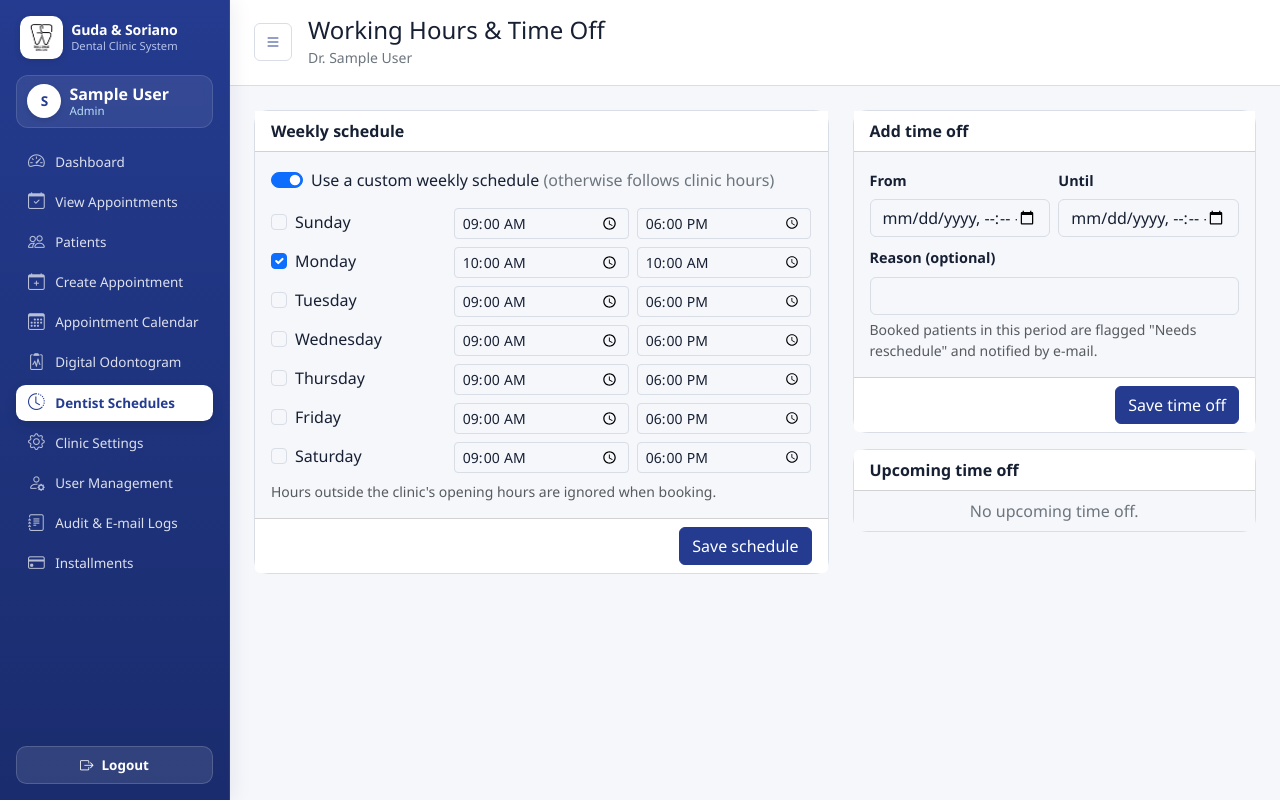
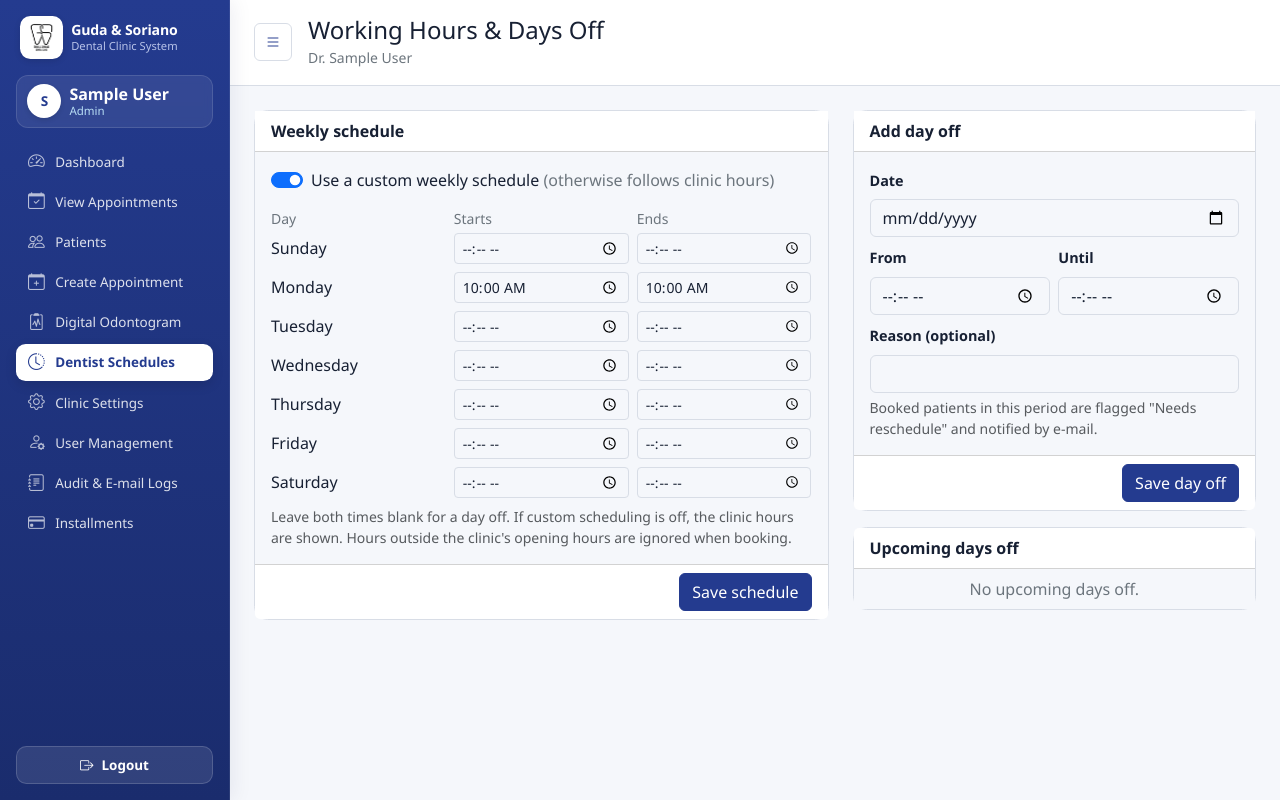
Before and after one commit to atreyuuu009/orachart-laravel, a Laravel app: page /schedule in a window 1280 px wide. Run offline with Laravel 12, Linux system fonts and the light colour scheme; a user stored in the database is signed in; data comes from the database, SQL or seed files in the repository; tables that the repository leaves empty hold one stand-in row (values such as "Sample post").

Commit message:
clinic settings, dentis sched, manage appointments fix

```diff
--- a/app/Http/Controllers/ScheduleController.php
+++ b/app/Http/Controllers/ScheduleController.php
@@ -12,22 +12,15 @@ use Carbon\Carbon;
 use Illuminate\Http\Request;
 use Illuminate\Support\Facades\DB;
 
-/** Weekly working hours + time off for a dentist (dentists edit their own, admin edits any). */
+/** Admin-managed weekly working hours and date-specific days off for dentists. */
 class ScheduleController extends Controller
 {
     public function show(Request $request, ?Dentist $dentist = null)
     {
-        $u = $request->user();
-        if ($u->hasRole('dentist')) {
-            $own = $u->dentist;
-            abort_if(! $own, 403);
-            abort_if($dentist && $dentist->dentist_id !== $own->dentist_id, 403);
-            $dentist = $own; $all = collect();
-        } else {
-            $all = Dentist::with('user')->get();
-            $dentist ??= $all->first();
-            abort_if(! $dentist, 404, 'No dentists found.');
-        }
+        $this->authorizeAdmin($request);
+        $all = Dentist::with('user')->get();
+        $dentist ??= $all->first();
+        abort_if(! $dentist, 404, 'No dentists found.');
         $dentist->load('user');
 
         $rows = DentistSchedule::where('dentist_id', $dentist->dentist_id)->where('is_active', 1)->get()->keyBy('day_of_week');
@@ -40,7 +33,7 @@ class ScheduleController extends Controller
 
     public function saveHours(Request $request, Dentist $dentist)
     {
-        $this->authorizeDentist($request, $dentist);
+        $this->authorizeAdmin($request);
 
         if (! $request->boolean('custom')) {
             DentistSchedule::where('dentist_id', $dentist->dentist_id)->delete();
@@ -51,15 +44,14 @@ class ScheduleController extends Controller
         $rows = [];
         foreach (range(0, 6) as $d) {
             $r = $request->input("days.$d", []);
-            if (empty($r['enabled'])) continue;
             $start = $r['start'] ?? ''; $end = $r['end'] ?? '';
+            if ($start === '' && $end === '') continue;
             if (! preg_match('/^\d{2}:\d{2}$/', $start) || ! preg_match('/^\d{2}:\d{2}$/', $end) || $start >= $end) {
                 return back()->withInput()->withErrors(['hours' => 'Every working day needs a start time earlier than its end time.']);
             }
             $rows[] = ['dentist_id' => $dentist->dentist_id, 'day_of_week' => $d, 'start_time' => $start, 'end_time' => $end, 'is_active' => 1];
         }
-        if (! $rows) return back()->withErrors(['hours' => 'Select at least one working day, or switch back to the clinic hours.']);
-
+        if (! $rows) return back()->withInput()->withErrors(['hours' => 'Enter working hours for at least one day, or switch back to clinic hours.']);
         DB::transaction(function () use ($dentist, $rows) {
             DentistSchedule::where('dentist_id', $dentist->dentist_id)->delete();
             DentistSchedule::insert($rows);
@@ -70,32 +62,35 @@ class ScheduleController extends Controller
 
     public function storeTimeOff(Request $request, Dentist $dentist, ScheduleService $schedule)
     {
-        $this->authorizeDentist($request, $dentist);
+        $this->authorizeAdmin($request);
         $v = $request->validate([
-            'start_at' => 'required|date', 'end_at' => 'required|date|after:start_at', 'reason' => 'nullable|string|max:255',
+            'date' => 'required|date_format:Y-m-d',
+            'start_time' => 'required|date_format:H:i',
+            'end_time' => 'required|date_format:H:i|after:start_time',
+            'reason' => 'nullable|string|max:255',
         ]);
+        $startAt = Carbon::createFromFormat('Y-m-d H:i', $v['date'].' '.$v['start_time']);
+        $endAt = Carbon::createFromFormat('Y-m-d H:i', $v['date'].' '.$v['end_time']);
         $t = TimeOff::create([
-            'dentist_id' => $dentist->dentist_id, 'start_at' => Carbon::parse($v['start_at']), 'end_at' => Carbon::parse($v['end_at']),
+            'dentist_id' => $dentist->dentist_id, 'start_at' => $startAt, 'end_at' => $endAt,
             'reason' => $v['reason'] ?? null, 'created_by_user_id' => $request->user()->user_id,
         ]);
-        $flagged = $schedule->flagConflicts($dentist->dentist_id, Carbon::parse($v['start_at']), Carbon::parse($v['end_at']));
-        Audit::log('create', 'sch_time_offs', $t->time_off_id, 'Time off added');
+        $flagged = $schedule->flagConflicts($dentist->dentist_id, $startAt, $endAt);
+        Audit::log('create', 'sch_time_offs', $t->time_off_id, 'Day off added');
 
-        return back()->with('status', 'Time off saved.'.($flagged ? " {$flagged} appointment(s) were flagged for rescheduling and the patients were e-mailed." : ''));
+        return back()->with('status', 'Day off saved.'.($flagged ? " {$flagged} appointment(s) were flagged for rescheduling and the patients were e-mailed." : ''));
     }
 
     public function destroyTimeOff(Request $request, TimeOff $timeOff)
     {
-        $this->authorizeDentist($request, Dentist::findOrFail($timeOff->dentist_id));
+        $this->authorizeAdmin($request);
         $timeOff->delete();
-        Audit::log('delete', 'sch_time_offs', $timeOff->time_off_id, 'Time off removed');
-        return back()->with('status', 'Time off removed.');
+        Audit::log('delete', 'sch_time_offs', $timeOff->time_off_id, 'Day off removed');
+        return back()->with('status', 'Day off removed.');
     }
 
-    private function authorizeDentist(Request $request, Dentist $dentist): void
+    private function authorizeAdmin(Request $request): void
     {
-        $u = $request->user();
-        if ($u->hasRole('admin')) return;
-        abort_unless($u->hasRole('dentist') && (int) optional($u->dentist)->dentist_id === (int) $dentist->dentist_id, 403);
+        abort_unless($request->user()->hasRole('admin'), 403);
     }
 }
--- a/resources/views/landing.blade.php
+++ b/resources/views/landing.blade.php
@@ -3,7 +3,8 @@
 @php
   $dayNames = ['Sun','Mon','Tue','Wed','Thu','Fri','Sat'];
   $open = $hours->where('is_closed', false);
-  $hoursText = $open->isEmpty() ? 'By appointment' : $dayNames[$open->first()->day_of_week].'–'.$dayNames[$open->last()->day_of_week];
+  $dailyHours = $open->count() === 7 && $open->every(fn ($h) => $h->open_time === $open->first()->open_time && $h->close_time === $open->first()->close_time);
+  $hoursText = $open->isEmpty() ? 'By appointment' : ($dailyHours ? 'Daily '.\Carbon\Carbon::parse($open->first()->open_time)->format('g:i A').'–'.\Carbon\Carbon::parse($open->first()->close_time)->format('g:i A') : $dayNames[$open->first()->day_of_week].'–'.$dayNames[$open->last()->day_of_week]);
 @endphp
 @section('body')
 <nav class="landing-nav navbar navbar-expand-lg sticky-top">
--- a/resources/views/layouts/app.blade.php
+++ b/resources/views/layouts/app.blade.php
@@ -4,7 +4,6 @@
   $role = $u->roleName();
   $nav = match ($role) {
     'patient' => [
-      ['dashboard', 'Home', 'dashboard', 'bi-house-door'],
       ['booking.create', 'Book Appointment', 'booking.*', 'bi-calendar-plus'],
       ['appointments.mine', 'My Appointments', 'appointments.mine', 'bi-calendar-check'],
       ['installments.mine', 'My Installments', 'installments.*', 'bi-credit-card'],
@@ -14,15 +13,12 @@
       ['dashboard', 'Dashboard', 'dashboard', 'bi-speedometer2'],
       ['booking.staff', 'Create Appointment', 'booking.staff*', 'bi-calendar-plus'],
       ['appointments.index', 'Manage Appointments', 'appointments.index', 'bi-calendar-check'],
-      ['calendar', 'Appointment Calendar', 'calendar', 'bi-calendar3'],
       ['payments.index', 'Payments', 'payments.*', 'bi-receipt'],
       ['installments.index', 'Installments', 'installments.*', 'bi-credit-card'],
     ],
     'dentist' => [
       ['dashboard', 'Dashboard', 'dashboard', 'bi-speedometer2'],
       ['appointments.index', 'My Appointments', 'appointments.index', 'bi-calendar-check'],
-      ['calendar', 'My Schedule', 'calendar', 'bi-calendar3'],
-      ['schedule', 'Hours & Time Off', 'schedule*', 'bi-clock-history'],
       ['odontogram', 'Digital Odontogram', 'odontogram*', 'bi-clipboard2-pulse'],
       ['patients.index', 'Patients', 'patients.*', 'bi-people'],
       ['payments.index', 'Payments', 'payments.*', 'bi-receipt'],
@@ -33,7 +29,6 @@
       ['appointments.index', 'View Appointments', 'appointments.index', 'bi-calendar-check'],
       ['patients.index', 'Patients', 'patients.*', 'bi-people'],
       ['booking.staff', 'Create Appointment', 'booking.staff*', 'bi-calendar-plus'],
-      ['calendar', 'Appointment Calendar', 'calendar', 'bi-calendar3'],
       ['odontogram', 'Digital Odontogram', 'odontogram*', 'bi-clipboard2-pulse'],
       ['schedule', 'Dentist Schedules', 'schedule*', 'bi-clock-history'],
       ['admin.settings', 'Clinic Settings', 'admin.settings*', 'bi-gear'],
--- a/resources/views/schedule/show.blade.php
+++ b/resources/views/schedule/show.blade.php
@@ -1,6 +1,6 @@
 @extends('layouts.app')
-@section('title', 'Hours & Time Off')
-@section('page_title', 'Working Hours & Time Off')
+@section('title', 'Hours & Days Off')
+@section('page_title', 'Working Hours & Days Off')
 @section('page_subtitle', $dentist->name)
 @section('content')
 @php $days = ['Sunday','Monday','Tuesday','Wednesday','Thursday','Friday','Saturday']; @endphp
@@ -15,40 +15,47 @@
       <div class="form-check form-switch mb-3"><input class="form-check-input" type="checkbox" role="switch" name="custom" id="custom" value="1" @checked(old('custom', $custom))>
         <label class="form-check-label" for="custom">Use a custom weekly schedule <span class="text-secondary">(otherwise follows clinic hours)</span></label></div>
       <div id="hoursGrid">
+        <div class="row g-2 mb-1 small text-secondary"><div class="col-4">Day</div><div class="col-4">Starts</div><div class="col-4">Ends</div></div>
         @foreach ($days as $i => $name)
-          @php $r = $rows[$i] ?? null; $c = $clinicHours[$i] ?? null; @endphp
+          @php
+            $r = $rows[$i] ?? null;
+            $c = $clinicHours[$i] ?? null;
+            $defaultStart = $custom ? '' : ($c && ! $c->is_closed ? substr($c->open_time, 0, 5) : '');
+            $defaultEnd = $custom ? '' : ($c && ! $c->is_closed ? substr($c->close_time, 0, 5) : '');
+          @endphp
           <div class="row g-2 align-items-center mb-2">
-            <div class="col-4"><div class="form-check"><input class="form-check-input" type="checkbox" name="days[{{ $i }}][enabled]" value="1" id="d{{ $i }}" @checked(old("days.$i.enabled", $r !== null))><label class="form-check-label" for="d{{ $i }}">{{ $name }}</label></div></div>
-            <div class="col-4"><input type="time" class="form-control form-control-sm" name="days[{{ $i }}][start]" value="{{ old("days.$i.start", $r ? substr($r->start_time, 0, 5) : ($c && ! $c->is_closed ? substr($c->open_time, 0, 5) : '09:00')) }}"></div>
-            <div class="col-4"><input type="time" class="form-control form-control-sm" name="days[{{ $i }}][end]" value="{{ old("days.$i.end", $r ? substr($r->end_time, 0, 5) : ($c && ! $c->is_closed ? substr($c->close_time, 0, 5) : '18:00')) }}"></div>
+            <div class="col-4 fw-medium">{{ $name }}</div>
+            <div class="col-4"><input type="time" aria-label="{{ $name }} start time" class="form-control form-control-sm" name="days[{{ $i }}][start]" value="{{ old("days.$i.start", $r ? substr($r->start_time, 0, 5) : $defaultStart) }}"></div>
+            <div class="col-4"><input type="time" aria-label="{{ $name }} end time" class="form-control form-control-sm" name="days[{{ $i }}][end]" value="{{ old("days.$i.end", $r ? substr($r->end_time, 0, 5) : $defaultEnd) }}"></div>
           </div>
         @endforeach
       </div>
-      <div class="form-text">Hours outside the clinic's opening hours are ignored when booking.</div>
+      <div class="form-text">Leave both times blank for a day off. If custom scheduling is off, the clinic hours are shown. Hours outside the clinic's opening hours are ignored when booking.</div>
     </div>
     <div class="card-footer bg-white text-end"><button class="btn btn-primary">Save schedule</button></div>
   </form></div>
 
   <div class="col-lg-5">
     <form class="card mb-3" method="POST" action="{{ route('schedule.timeoff.store', $dentist) }}">@csrf
-      <div class="card-header bg-white fw-bold">Add time off</div>
+      <div class="card-header bg-white fw-bold">Add day off</div>
       <div class="card-body row g-2">
-        <div class="col-6"><label class="form-label small">From</label><input type="datetime-local" name="start_at" class="form-control" required></div>
-        <div class="col-6"><label class="form-label small">Until</label><input type="datetime-local" name="end_at" class="form-control" required></div>
+        <div class="col-12"><label class="form-label small">Date</label><input type="date" name="date" class="form-control" required></div>
+        <div class="col-6"><label class="form-label small">From</label><input type="time" name="start_time" class="form-control" required></div>
+        <div class="col-6"><label class="form-label small">Until</label><input type="time" name="end_time" class="form-control" required></div>
         <div class="col-12"><label class="form-label small">Reason (optional)</label><input name="reason" class="form-control" maxlength="255"></div>
         <div class="col-12 form-text">Booked patients in this period are flagged "Needs reschedule" and notified by e-mail.</div>
       </div>
-      <div class="card-footer bg-white text-end"><button class="btn btn-primary">Save time off</button></div>
+      <div class="card-footer bg-white text-end"><button class="btn btn-primary">Save day off</button></div>
     </form>
-    <div class="card"><div class="card-header bg-white fw-bold">Upcoming time off</div>
+    <div class="card"><div class="card-header bg-white fw-bold">Upcoming days off</div>
       <ul class="list-group list-group-flush">
         @forelse ($timeOffs as $t)
           <li class="list-group-item d-flex justify-content-between align-items-center">
             <div><strong>{{ $t->start_at->format('M j, g:i A') }}</strong> → {{ $t->end_at->format('M j, g:i A') }}<div class="small text-secondary">{{ $t->reason }}</div></div>
-            <form method="POST" action="{{ route('schedule.timeoff.destroy', $t) }}" onsubmit="return confirm('Remove this time off?')">@csrf @method('DELETE')<button class="btn btn-sm btn-outline-danger">Remove</button></form>
+            <form method="POST" action="{{ route('schedule.timeoff.destroy', $t) }}" onsubmit="return confirm('Remove this day off?')">@csrf @method('DELETE')<button class="btn btn-sm btn-outline-danger">Remove</button></form>
           </li>
         @empty
-          <li class="list-group-item text-secondary text-center">No upcoming time off.</li>
+          <li class="list-group-item text-secondary text-center">No upcoming days off.</li>
         @endforelse
       </ul></div>
   </div>
--- a/routes/web.php
+++ b/routes/web.php
@@ -132,13 +132,15 @@ Route::middleware('auth')->group(function () {
     Route::get('/appointments/{appointment}/reschedule', [AppointmentController::class, 'rescheduleForm'])->name('appointments.reschedule');
     Route::post('/appointments/{appointment}/reschedule', [AppointmentController::class, 'reschedule'])->name('appointments.reschedule.store');
 
-    // ---- dentist schedule + time off (dentist: own, admin: any)
-    Route::middleware('role:admin,dentist')->group(function () {
+    // ---- admin-managed dentist schedules and days off
+    Route::middleware('role:admin')->group(function () {
         Route::get('/schedule/{dentist?}', [ScheduleController::class, 'show'])->name('schedule');
         Route::post('/schedule/{dentist}/hours', [ScheduleController::class, 'saveHours'])->name('schedule.hours');
         Route::post('/schedule/{dentist}/time-off', [ScheduleController::class, 'storeTimeOff'])->name('schedule.timeoff.store');
         Route::delete('/schedule/time-off/{timeOff}', [ScheduleController::class, 'destroyTimeOff'])->name('schedule.timeoff.destroy');
+    });
 
+    Route::middleware('role:admin,dentist')->group(function () {
         // odontogram (dentists write, admin is read-only)
         Route::get('/odontogram', [OdontogramController::class, 'index'])->name('odontogram');
         Route::get('/odontogram/{patient}/findings', [OdontogramController::class, 'findings'])->name('odontogram.findings');
```
Also changed, not shown: app/Http/Controllers/AppointmentController.php (+14 -1 lines), app/Http/Controllers/SettingsController.php (+15 -11 lines), resources/views/admin/settings.blade.php (+12 -10 lines), resources/views/appointments/index.blade.php (+8 -4 lines), resources/views/calendar.blade.php (+8 -1 lines).
